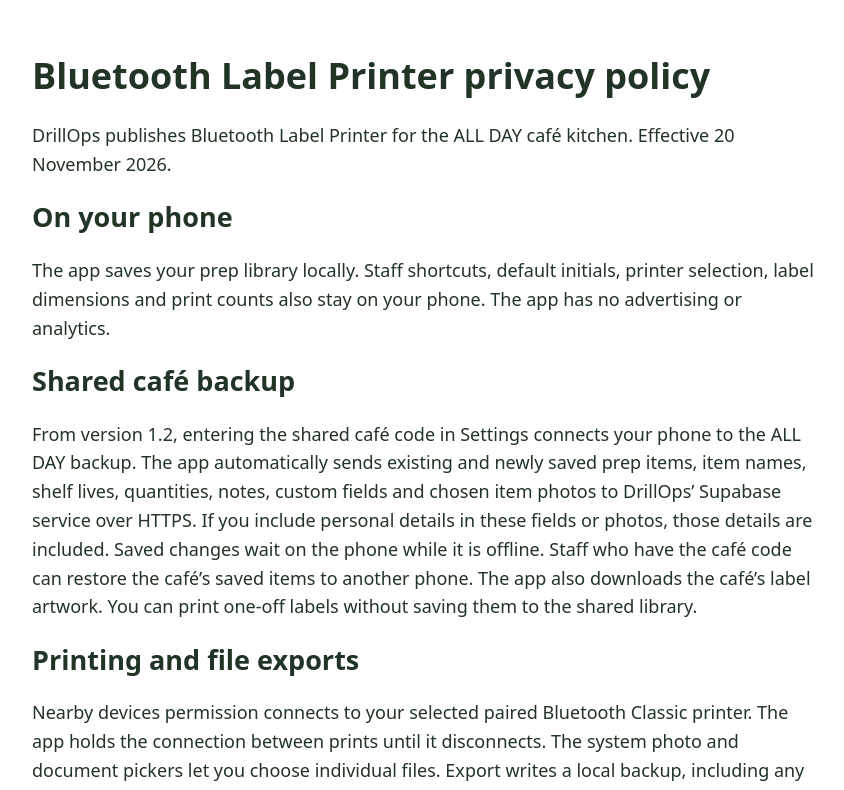
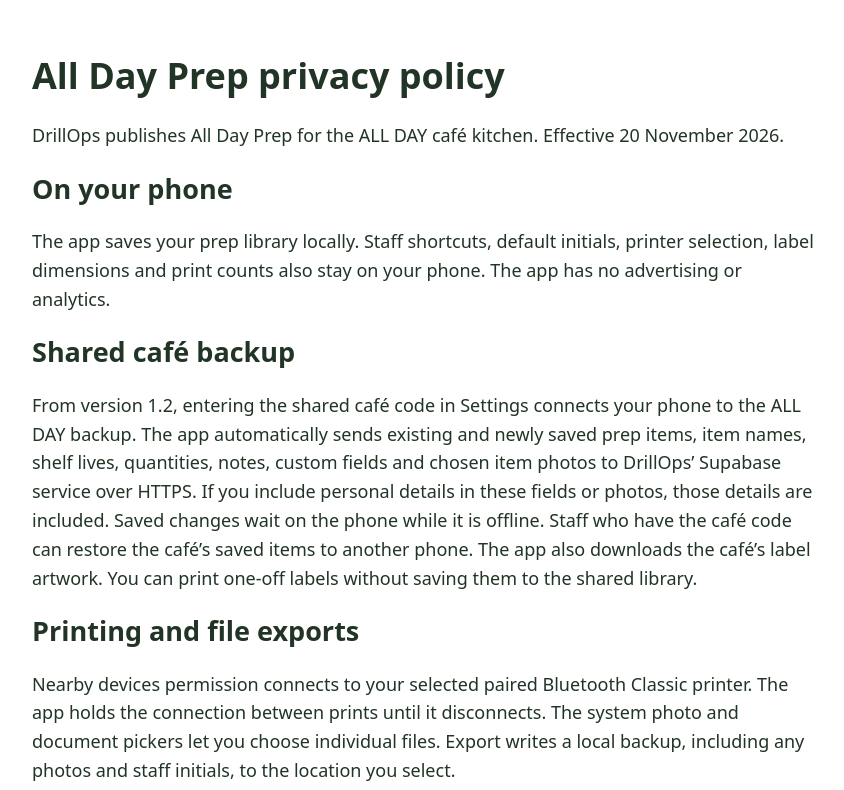
Before and after one commit to AdminPointsJunkie/bluetooth-label-printer-privacy, a plain HTML site: page index.html in a window 1280 px wide. Shown: the top 790 px of the page, without its empty margins (212-1056 px from the left). Drawn offline with Linux system fonts and the light colour scheme.

Commit message:
Use the All Day Prep product name

```diff
--- a/index.html
+++ b/index.html
@@ -1,6 +1,6 @@
-<!doctype html><html lang="en-AU"><meta charset="utf-8"><meta name="viewport" content="width=device-width,initial-scale=1"><title>Bluetooth Label Printer privacy policy</title>
+<!doctype html><html lang="en-AU"><meta charset="utf-8"><meta name="viewport" content="width=device-width,initial-scale=1"><title>All Day Prep privacy policy</title>
 <style>body{max-width:44em;margin:3em auto;padding:0 1em;color:#213426;font:18px/1.6 system-ui}h1,h2{line-height:1.2}</style>
-<h1>Bluetooth Label Printer privacy policy</h1><p>DrillOps publishes Bluetooth Label Printer for the ALL DAY café kitchen. Effective 20 November 2026.</p>
+<h1>All Day Prep privacy policy</h1><p>DrillOps publishes All Day Prep for the ALL DAY café kitchen. Effective 20 November 2026.</p>
 <h2>On your phone</h2><p>The app saves your prep library locally. Staff shortcuts, default initials, printer selection, label dimensions and print counts also stay on your phone. The app has no advertising or analytics.</p>
 <h2>Shared café backup</h2><p>From version 1.2, entering the shared café code in Settings connects your phone to the ALL DAY backup. The app automatically sends existing and newly saved prep items, item names, shelf lives, quantities, notes, custom fields and chosen item photos to DrillOps’ Supabase service over HTTPS. If you include personal details in these fields or photos, those details are included. Saved changes wait on the phone while it is offline. Staff who have the café code can restore the café’s saved items to another phone. The app also downloads the café’s label artwork. You can print one-off labels without saving them to the shared library.</p>
 <h2>Printing and file exports</h2><p>Nearby devices permission connects to your selected paired Bluetooth Classic printer. The app holds the connection between prints until it disconnects. The system photo and document pickers let you choose individual files. Export writes a local backup, including any photos and staff initials, to the location you select.</p>
```
